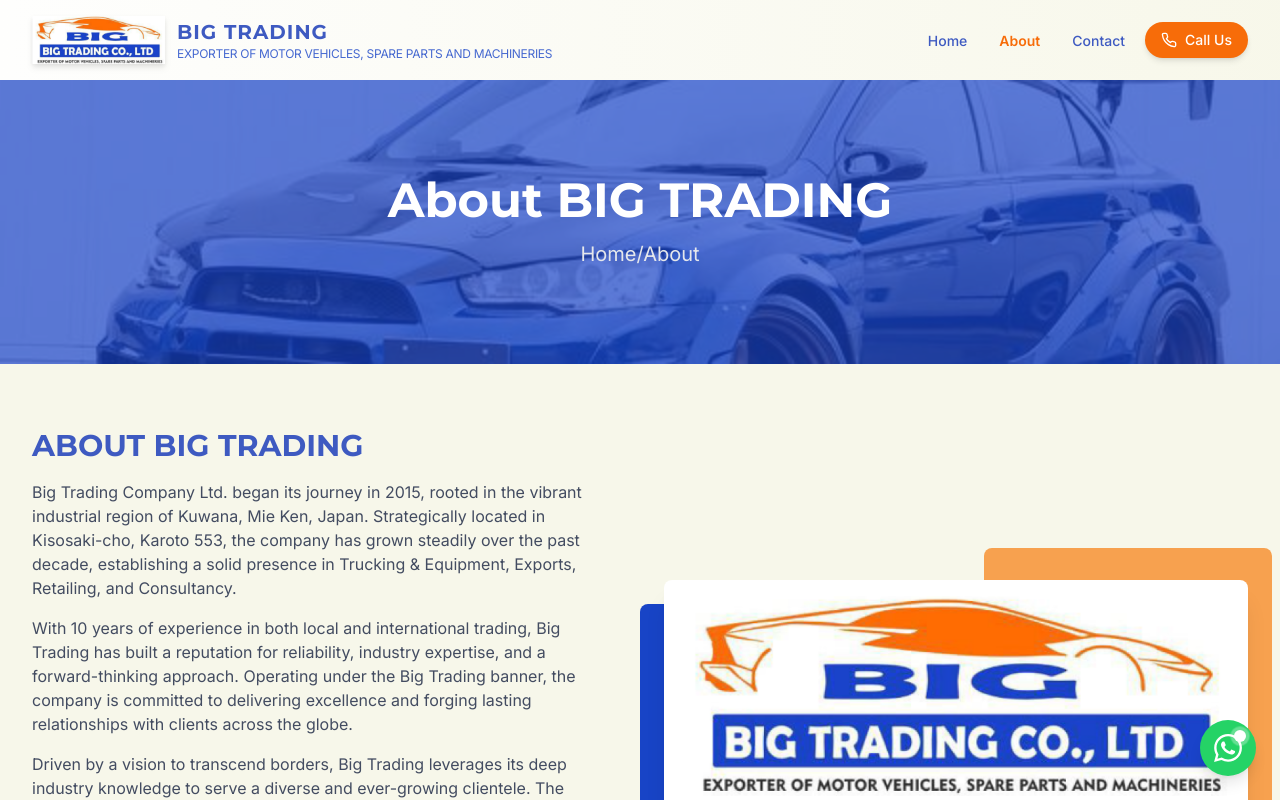
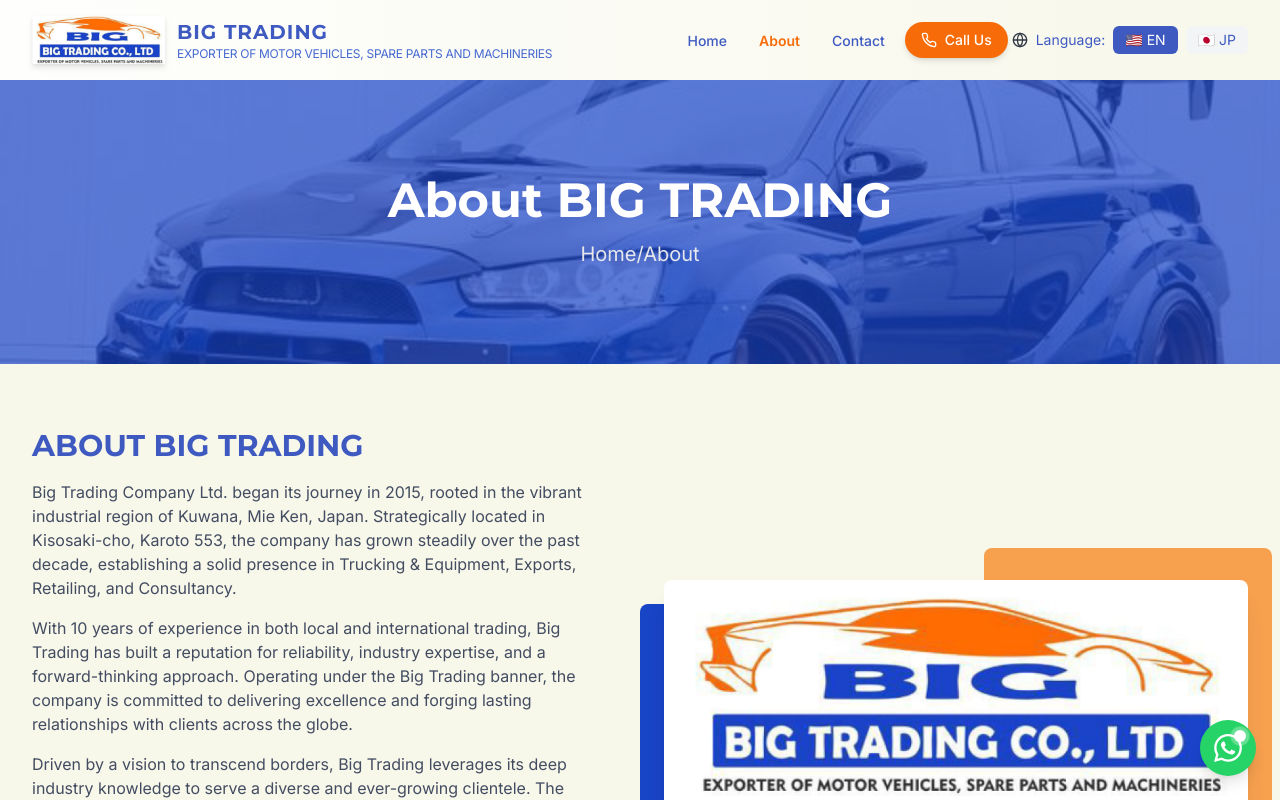
Before and after one commit to nirzaf/bigtradingjp, a React (Vite) app: page /about in a window 1280 px wide. Shown: the top 800 px of the page. Built offline with nearby package versions, Linux system fonts and the light colour scheme.

Commit message:
Add language switcher buttons to navbar with English and Japanese options

```diff
--- a/src/components/layout/Navbar.tsx
+++ b/src/components/layout/Navbar.tsx
@@ -2,12 +2,14 @@
 import { Link, NavLink, useLocation } from 'react-router-dom';
 import { Menu, X, Phone, Globe, Car } from 'lucide-react';
 import { motion, AnimatePresence } from 'framer-motion';
+import { useLanguage } from '../../contexts/LanguageContext';
 
 const Navbar = () => {
   const [isOpen, setIsOpen] = useState(false);
   const [scrolled, setScrolled] = useState(false);
   const [hoveredItem, setHoveredItem] = useState<string | null>(null);
   const location = useLocation();
+  const { t, language, setLanguage } = useLanguage();
 
   // Close mobile menu when route changes
   useEffect(() => {
@@ -136,6 +138,22 @@
               <Phone size={16} />
               <span className="text-sm font-medium">Call Us</span>
             </motion.a>
+            <div className="flex items-center gap-2 ml-4">
+              <Globe size={16} />
+              <span className="text-sm text-[#3E5AC1]">{t('nav.language')}:</span>
+              <button
+                onClick={() => setLanguage('en')}
+                className={`px-3 py-1 rounded-md text-sm ${language === 'en' ? 'bg-[#3E5AC1] text-white' : 'bg-gray-100 text-[#3E5AC1]'}`}
+              >
+                🇺🇸 EN
+              </button>
+              <button
+                onClick={() => setLanguage('ja')}
+                className={`px-3 py-1 rounded-md text-sm ${language === 'ja' ? 'bg-[#3E5AC1] text-white' : 'bg-gray-100 text-[#3E5AC1]'}`}
+              >
+                🇯🇵 JP
+              </button>
+            </div>
           </div>
 
           {/* Mobile Menu Button */}
```
